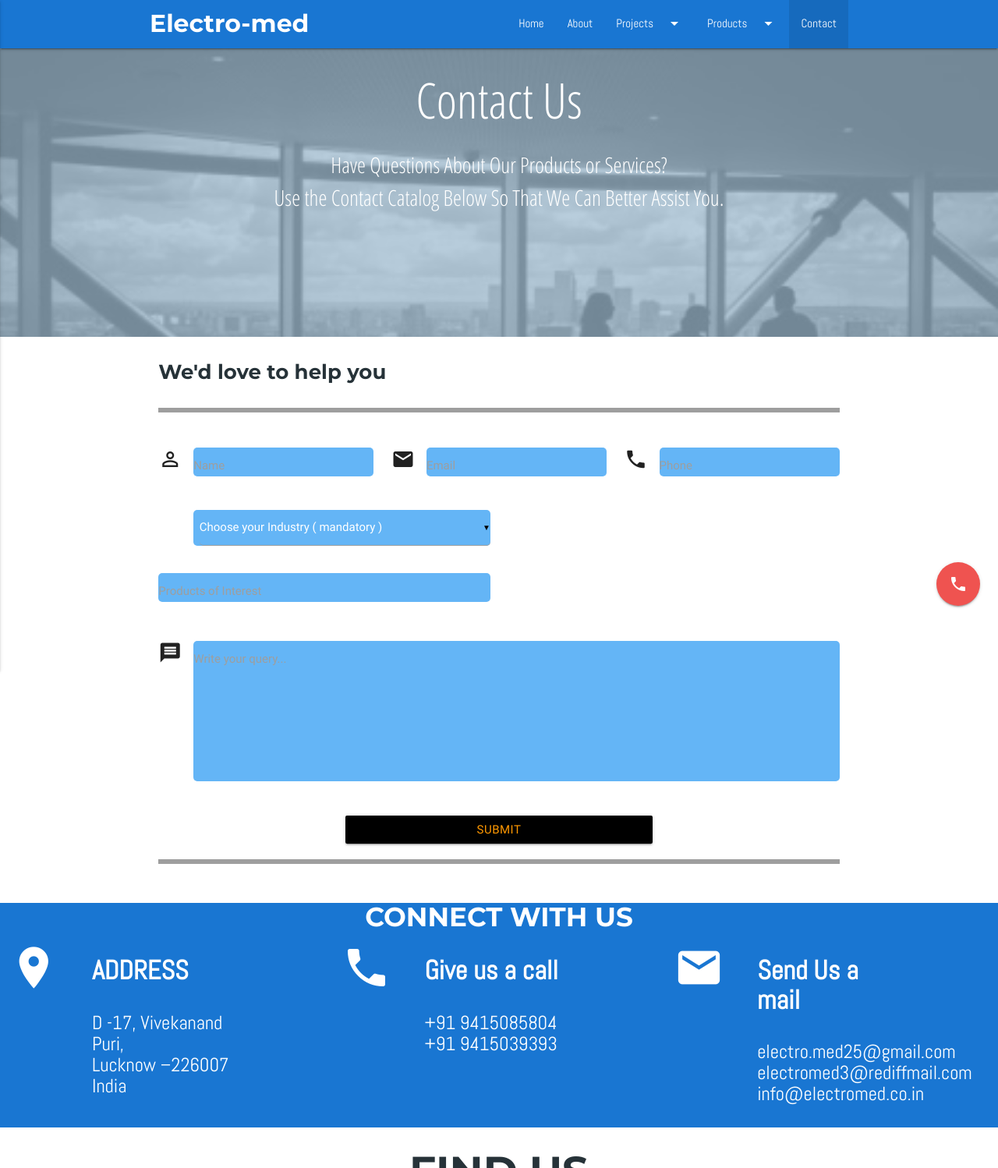
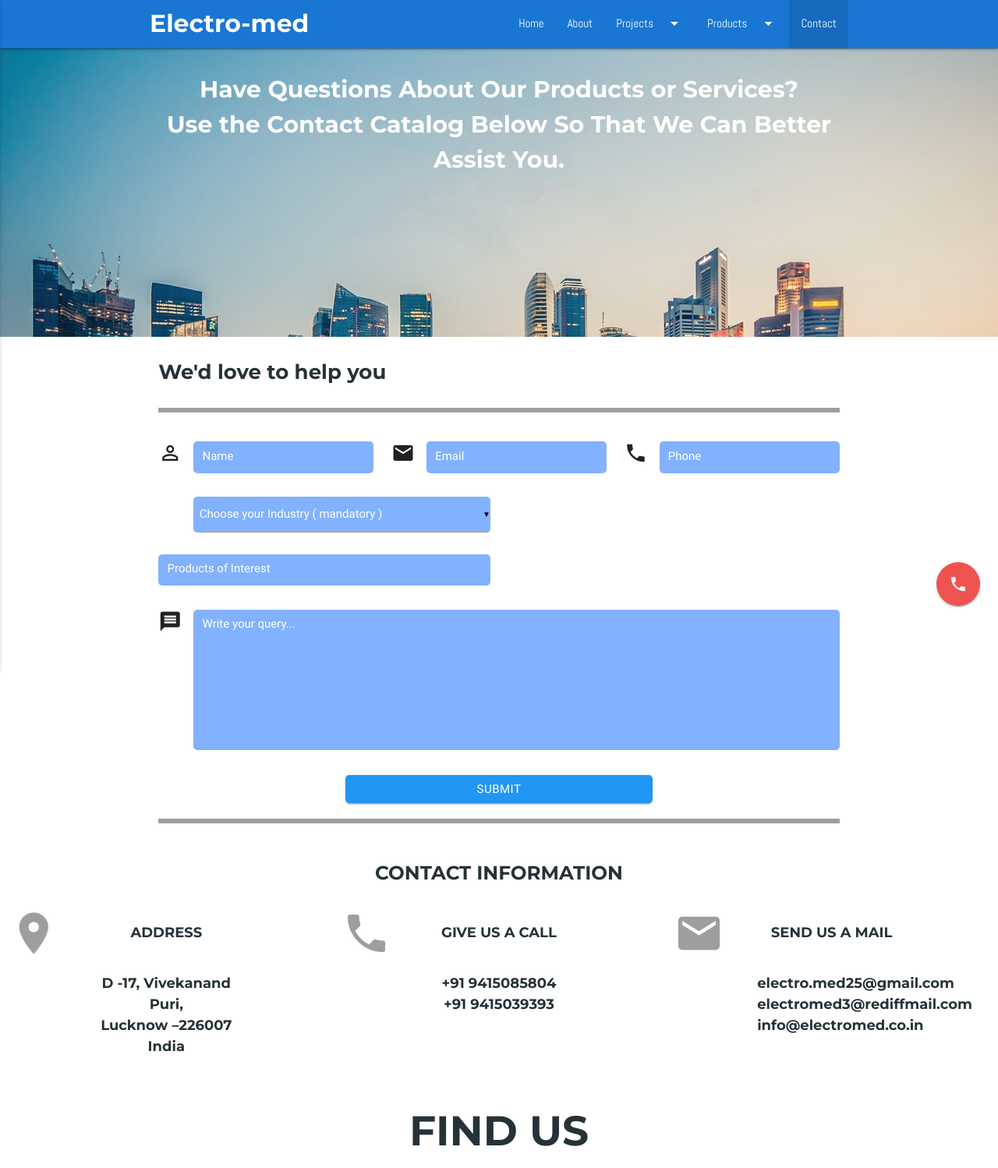
Before and after one commit to abhishek-8/electromed, a PHP site: page /contactForm.html in a window 1280 px wide. Shown: the top 1498 px of the page at 78% size. Run offline with PHP 8.4, Linux system fonts and the light colour scheme; some libraries are stand-ins or nearby versions; grey boxes are pictures that could not be loaded.

Commit message:
contact page

```diff
--- a/contactForm.html
+++ b/contactForm.html
@@ -114,11 +114,10 @@
 
 
         <div class="parallax-container" id="contact_us">
-            <div class="parallax"><img src="black-and-white-city-man-people.jpg"></div>
-            <h1 class="headNamev3" style="color:white;">Contact Us</h1>
+            <div class="parallax"><img src="contact.jpeg"></div>
             <div class="container">
-                <p class="headNamev3" style="font-size:28px;">Have Questions About Our Products or Services?<br>
-                Use the Contact Catalog Below So That We Can Better Assist You.</p>
+                <p class="white-text custom-text" style="font-size:30px;text-align:center;">Have Questions About Our Products or Services?<br>
+                Use the Contact Catalog Below So That We Can Better Assist You.</b></p>
             </div>
         </div>
 
@@ -157,7 +156,7 @@
 
                 <div class="row">
                     <div class="col l6 m12 s12" id="select_industry">
-                        <div class="input-field" style="background-color: #64b5f6;border:none;border-radius:5px;margin-top:0.5rem;padding-left:0.5rem;">
+                        <div class="input-field" style="background-color: #82b1ff;border:none;border-radius:5px;margin-top:0.5rem;padding-left:0.5rem;">
                                 <select required name="industry">
                                     <option value="">Choose your Industry ( mandatory )</option>
                                     <option value="Power">Power</option>
@@ -181,7 +180,7 @@
                                 <textarea id="qry" name="query" class="materialize-textarea" required style="min-height:180px;"></textarea>
                                 <label for="qry">Write your query...</label>
                             </div><br>
-                            <center><input type="submit" class="black btn" style="color:#ff9800;width:45%;"></center>
+                            <center><input type="submit" class="blue darken-5 btn" style="width:45%;border-radius:5px;"></center>
                         </div>
                     </div>
                 </form>
@@ -190,30 +189,31 @@
             </div>
         </div>
 </div>
-<div class="container-fluid blue darken-2" style="background-color:#263238;">
-    <center><h4 class="custom-text white-text"><b>CONNECT WITH US</b></h4></center>
+<div class="container-fluid">
+    <center><h5 class="custom-text" style="color:#263238;"><b>CONTACT INFORMATION</b></h5></center>
+    <br>
     <div class="row" id="contact">
         <div class="col l1 m1 s2">
-            <i class="icons material-icons white-text">room</i>
+            <i class="icons material-icons grey-text">room</i>
         </div>
         <div class="col l2 m2 s9">
-            <div class="row"><h4 class="headName1 white-text"><b>ADDRESS<b></h4></div>
-            <div class="row"><h5 class="headName1 white-text">D -17, Vivekanand Puri,
-              <br/>Lucknow –226007 India</h5></div>
+            <div class="row"><p class="custom-text" style="color:#263238;text-align:center;font-size:18px;">ADDRESS</p></div>
+            <div class="row"><p class="custom-text" style="color:#263238;text-align:center;font-size:18px;">D -17, Vivekanand Puri,
+              <br/>Lucknow –226007 India</p></div>
         </div>
         <div class="col l1 offset-l1 m1 offset-m1 s2">
-            <i class="icons material-icons white-text">phone</i>
+            <i class="icons material-icons grey-text">phone</i>
         </div>
         <div class="col l2 m2 s9">
-            <div class="row"><h4 class="headName1 white-text"><b>Give us a call</b></h4></div>
-            <div class="row"><h5 class="headName1 white-text">+91 9415085804<br>+91 9415039393</h5></div>
+            <div class="row"><p class="custom-text" style="color:#263238;text-align:center;font-size:18px;">GIVE US A CALL</p></div>
+            <div class="row"><p class="custom-text" style="color:#263238;text-align:center;font-size:18px;">+91 9415085804<br>+91 9415039393</p></div>
         </div>
         <div class="col l1 offset-l1 m1 offset-m1 s2">
-            <i class="icons material-icons white-text">email</i>
+            <i class="icons material-icons grey-text">email</i>
         </div>
         <div class="col l2 m2 s8">
-            <div class="row"><h4 class="headName1 white-text"><b>Send Us a mail</b></h4></div>
-            <div class="row"><h5 class="headName1 white-text">electro.med25@gmail.com<br>electromed3@rediffmail.com<br>info@electromed.co.in</h5></div>
+            <div class="row"><p class="custom-text" style="color:#263238;text-align:center;font-size:18px;">SEND US A MAIL</p></div>
+            <div class="row"><p class="custom-text" style="color:#263238;text-align:center;font-size:18px;">electro.med25@gmail.com<br>electromed3@rediffmail.com<br>info@electromed.co.in</p></div>
         </div>
     </div>
 </div>
--- a/css/style.css
+++ b/css/style.css
@@ -223,7 +223,6 @@ margin-left:25%;
   margin-top:-25px;
 }
 #contact_us{
-  background-color: rgba(159,189,210, 0.7);
   height:370px;
 
 }
@@ -351,8 +350,8 @@ nav .brand-logo{
 .client_slider {
   max-height:415px;
 }
-/*
-.input-field .prefix.active{color:#b4070e;}*/
+
+.input-field .prefix.active{color:#2979ff;}
 .client_slider .slides {
    background: white;
    max-height:355px;
@@ -363,22 +362,22 @@ nav .brand-logo{
   }
 
    input[type=text],input[type=password],input[type=email],input[type=url],input[type=time],input[type=date],input[type=datetime],input[type=datetime-local],input[type=tel],input[type=number],input[type=search],textarea.materialize-textarea{
-    background-color:#64b5f6;
+    background-color:#82b1ff;
     color:white;
     border:none;/*2px ridge;*/
     border-radius:5px;
     outline:none;
-    height:2.5rem;
+    height:2.7rem;
     width:100%;
     font-size:1rem;
-    margin:0 0 15px 0;
+    margin:0 0 3px 0;
     padding:0;
     box-shadow:none;
     box-sizing:content-box;
     transition:all 0.3s;
   }
-#contactForm form .input-field label{
-  color:#9e9e9e;
+ form .input-field label{
+  color:white;
   position:absolute;
   top:0.5rem;
   left:0.75rem;
@@ -386,7 +385,7 @@ nav .brand-logo{
   cursor:text;
   transition:.2s ease-out
 }
-#contactForm form .input-field{position:relative;margin-top:0.5rem;}
+ form .input-field{position:relative;margin-top:0.5rem;}
 #select_industry{
     width:45%;
     margin-left:45px;
```
Also changed, not shown: about.html (+24 -19 lines), contact.jpeg (added), 1 other file.
